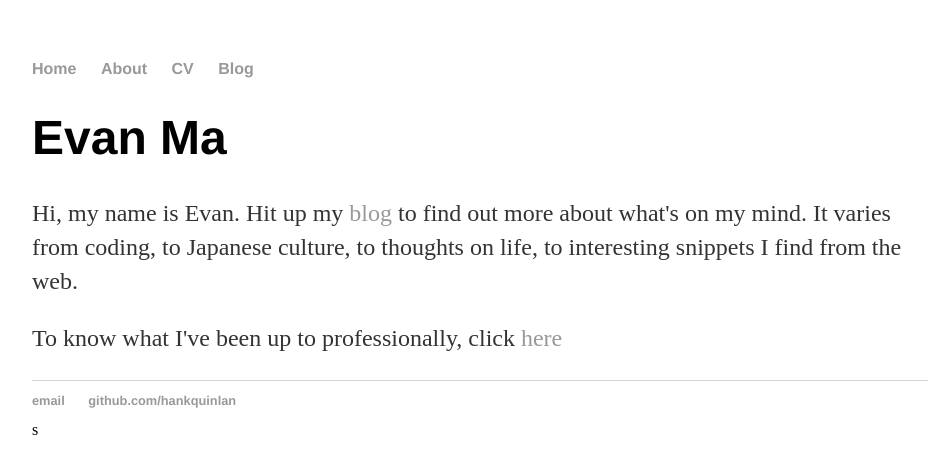
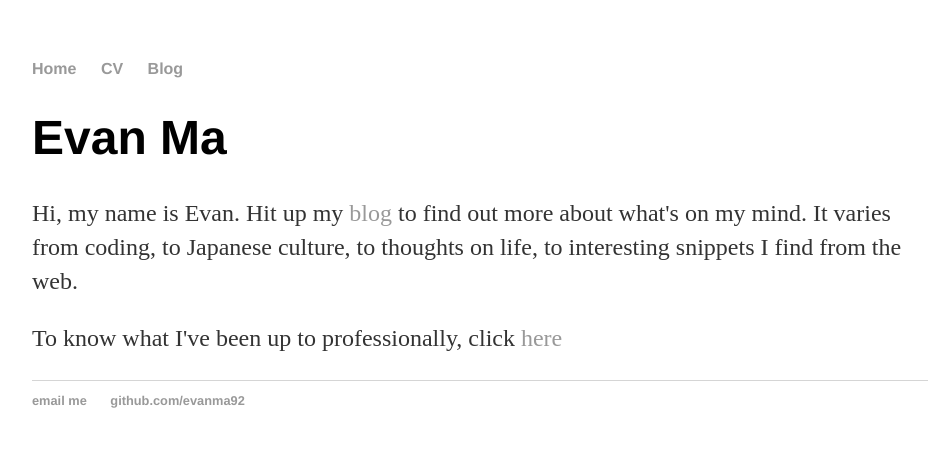
Before and after one commit to evanma92/evanma92.github.io, a Jekyll site: the page built from index.html, in a window 1280 px wide. Shown: the top 474 px of the page, without its empty margins (160-1092 px from the left). Built offline with Jekyll 4.4.1, drawn with Linux system fonts in a browser that asks for light colours.

Commit message:
Updated default template

```diff
--- a/_layouts/default.html
+++ b/_layouts/default.html
@@ -9,7 +9,6 @@
 			<nav>
 	    		<ul>
 	        		<li><a href="/">Home</a></li>
-		        	<li><a href="/about">About</a></li>
 	        		<li><a href="/cv">CV</a></li>
 	        		<li><a href="/blog">Blog</a></li>
 	    		</ul>
@@ -21,10 +20,9 @@
 			</div><!-- /.container -->
 		<footer>
 	    		<ul>
-        			<li><a href="mailto:hankquinlanhub@gmail.com">email</a></li>
-        			<li><a href="https://github.com/hankquinlan">github.com/hankquinlan</a></li>
+        			<li><a href="mailto:evanma92@gmail.com">email me</a></li>
+        			<li><a href="https://github.com/evanma92">github.com/evanma92</a></li>
 			</ul>
 		</footer>
 	</body>
 </html>
-s
```
